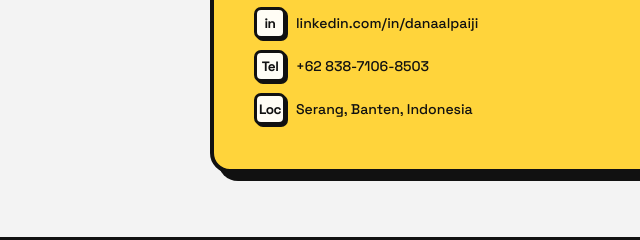
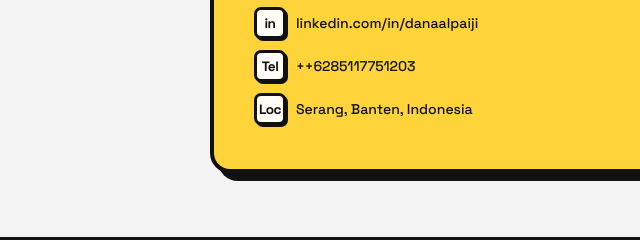
Before and after one commit to danaalpaiji-cmd/portofolio, a plain HTML site: page index.html in a window 1280 px wide. Shown: the part 5664-5904 px from the top of the page, 0-640 px from the left. Drawn offline with Linux system fonts and the light colour scheme.

```diff
--- a/index.html
+++ b/index.html
@@ -1034,7 +1034,7 @@
           <div class="contact-item"><div class="contact-icon">DA</div> Dana Alpaiji</div>
           <div class="contact-item"><div class="contact-icon">@</div><a href="mailto:danaalpaiji@gmail.com">danaalpaiji@gmail.com</a></div>
           <div class="contact-item"><div class="contact-icon">in</div><a href="https://linkedin.com/in/danaalpaiji" target="_blank">linkedin.com/in/danaalpaiji</a></div>
-          <div class="contact-item"><div class="contact-icon">Tel</div><a href="tel:+6283871068503">+62 838-7106-8503</a></div>
+          <div class="contact-item"><div class="contact-icon">Tel</div><a href="tel:+6283871068503">++6285117751203</a></div>
           <div class="contact-item"><div class="contact-icon">Loc</div> Serang, Banten, Indonesia</div>
         </div>
       </div>
```
